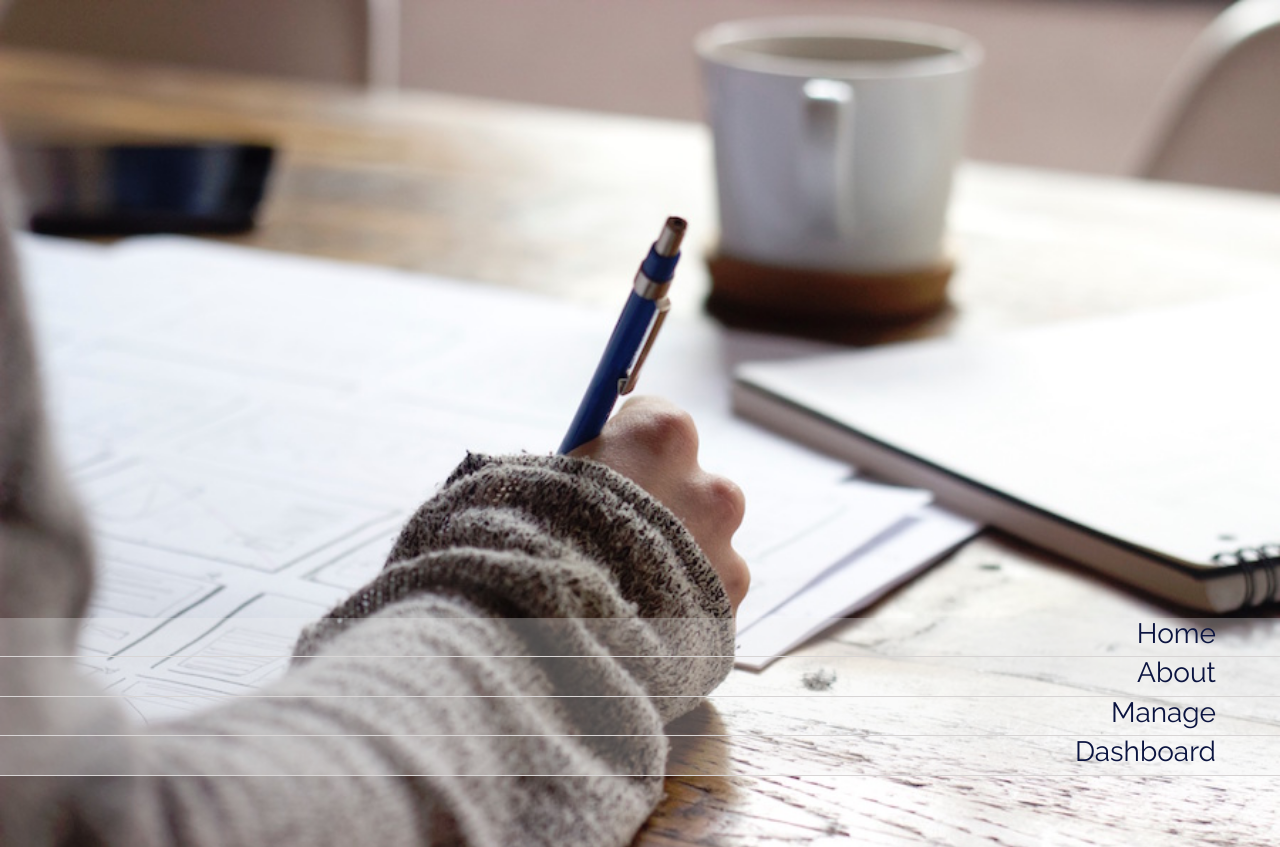
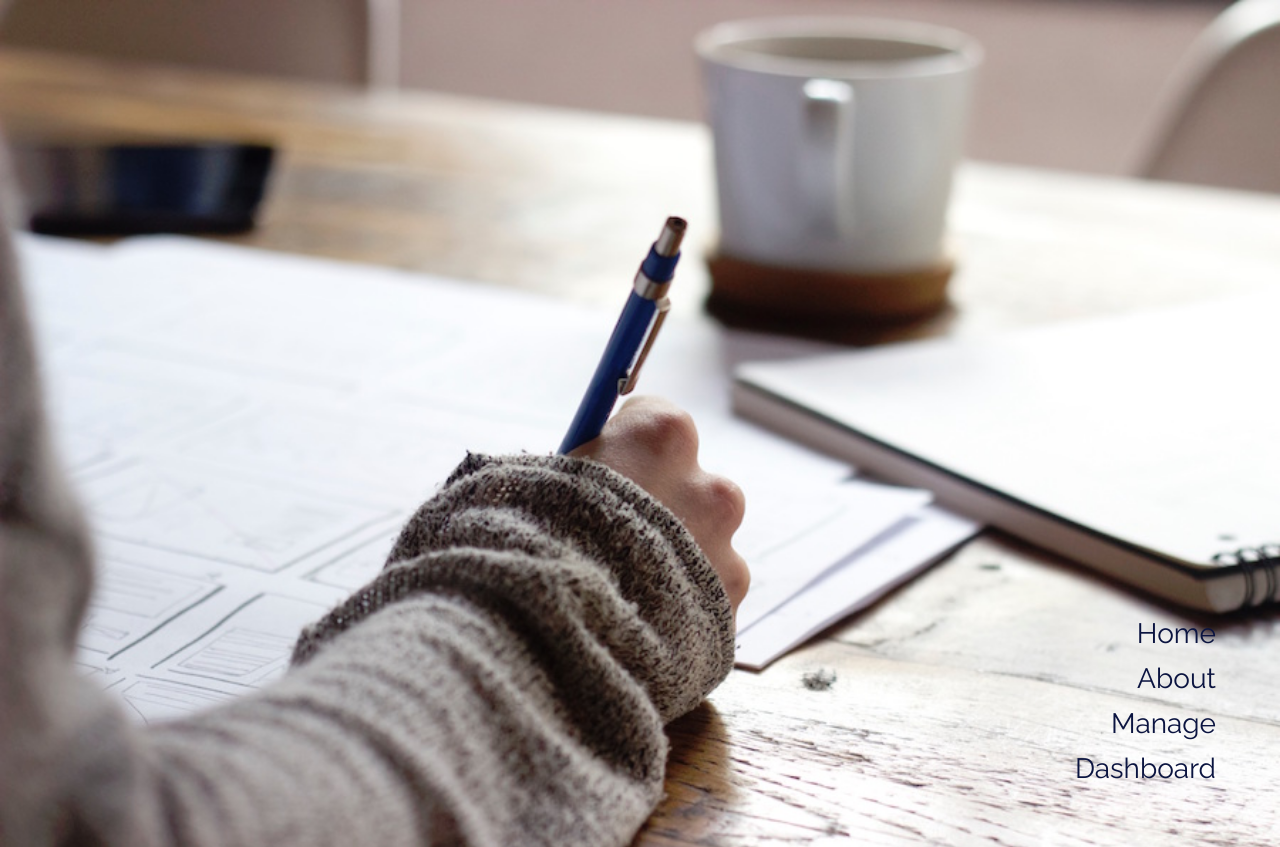
Before and after one commit to martypdx/TimeTracker, a website: page public/index.html in a window 1280 px wide. Shown: the top 847 px of the page. Drawn offline with nearby package versions, Linux system fonts and the light colour scheme.

Commit message:
Remove background-color of nav

```diff
--- a/public/styles/base.css
+++ b/public/styles/base.css
@@ -23,14 +23,12 @@ h1, h2 {
 .main-nav ul {
   list-style-type: none;
   text-align: right;
-  background-color: rgba(239, 238, 238, .3);
   padding: 0;
 }
 
 .main-nav li {
   font-family: 'Raleway', sans-serif;
   font-size: 1.75em;
-  border-bottom: 1px solid #d8d5d5;
 }
 
 a, a:link, a:active {
--- a/public/styles/layout.css
+++ b/public/styles/layout.css
@@ -26,7 +26,7 @@ html, body, #container, main, .tab-container, #landing-page, #signup-page, #setu
 .main-nav li {
   display: block;
   padding-right: 5%;
-  padding-bottom: .5%;
+  padding-bottom: 1%;
 }
 
 /* Images */
```
